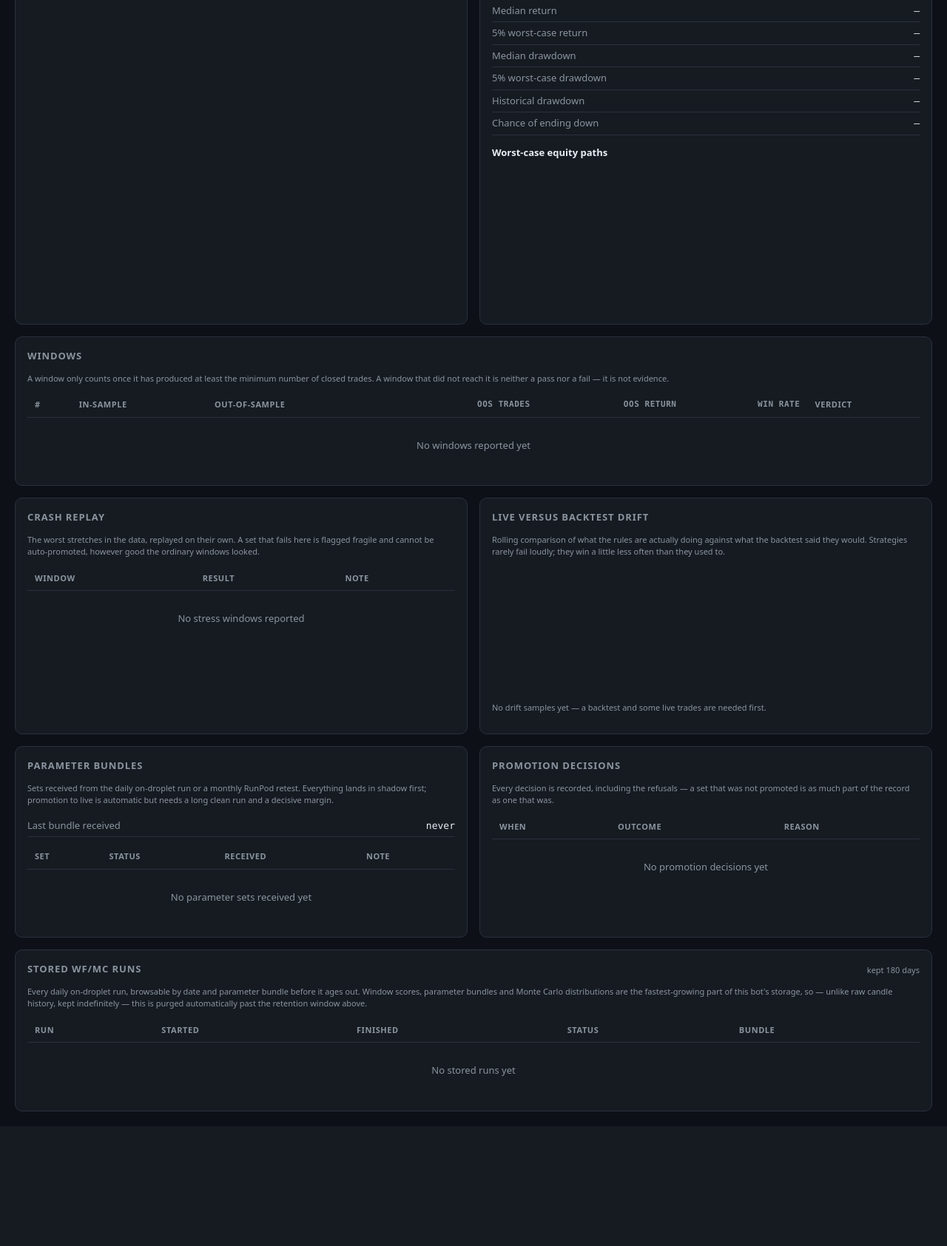
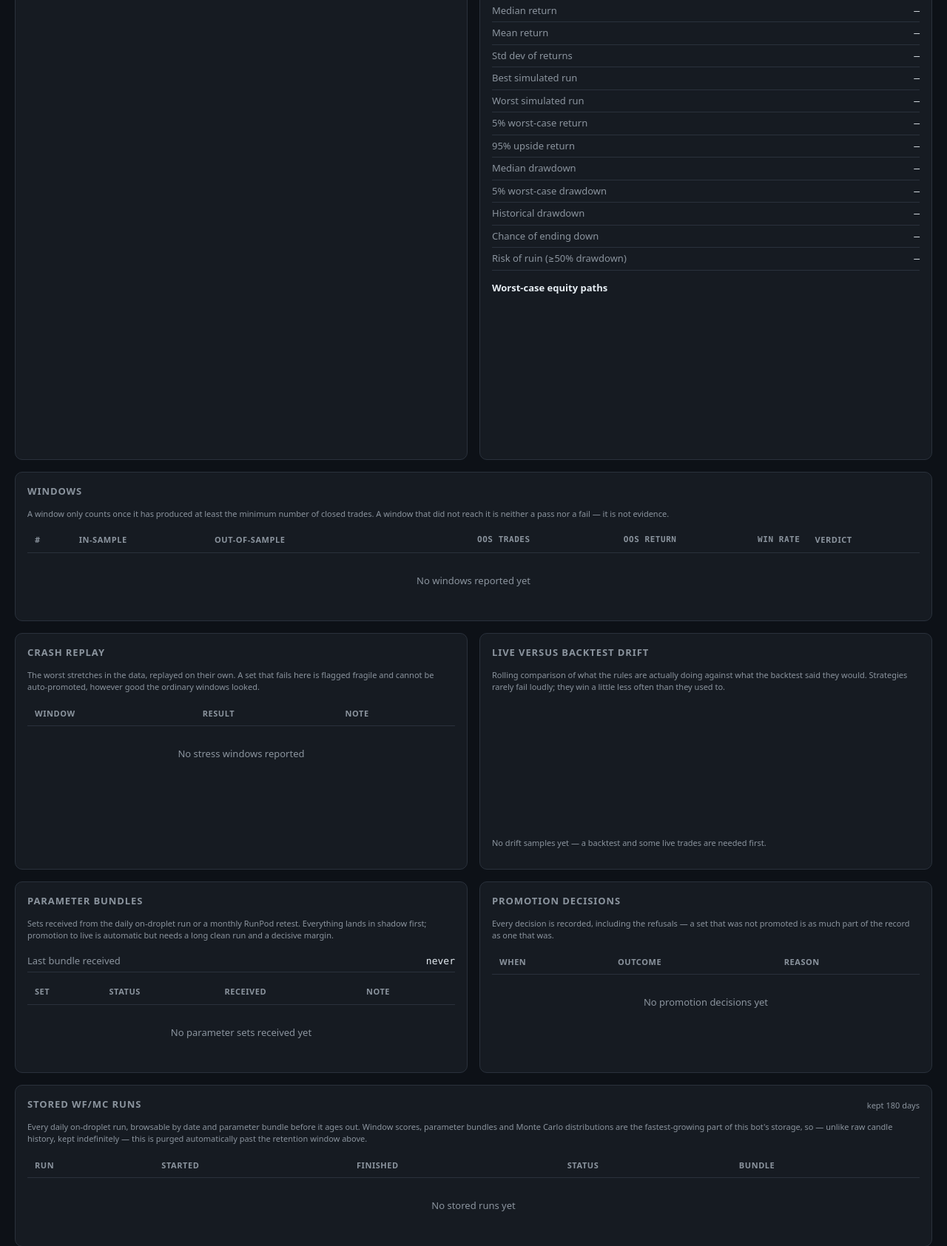
Before and after one commit to blackwilliamt-svg/RegimeFox, a Flask app: page /walkforward in a window 1280 px wide. Shown: the part 883-2568 px from the top of the page at 74% size. Before the commit the page ends 2386 px from the top, so only its background shows below. Run offline with Flask 3, Linux system fonts and the light colour scheme; the visitor is signed in with stand-in values (Sample User, id 1); data comes from the database, SQL or seed files in the repository; data that the repository does not hold is empty; a map, chart or similar area stays blank; parts of the project's set-up code (start-up, migrations or seed data) failed here and were passed over.

Commit message:
Monte Carlo dashboard numeric detail panel
The walk-forward dashboard's Monte Carlo panel already carried the two
numbers position sizing actually reads (median/5%-worst-case return and
drawdown), but the rest of the distribution the simulation computes -
spread, tails, best/worst outcome - was invisible.

- solopt/montecarlo.py: MonteCarloResult gains stdev_return, best_return,
  worst_return (mean_return, p95_return and risk_of_ruin were already
  computed but never reached the summary/UI - now they do).
- solbot/web/templates/walkforward.html + static/app.js: six new rows in
  the Monte Carlo panel - mean return, std dev of returns, best/worst
  simulated run, 95% upside return, and risk of ruin - alongside the
  existing median/5%-worst-case/drawdown/loss-probability numbers.
- tests/test_optimizer.py: asserts worst <= p5 <= median <= p95 <= best
  brackets correctly and the new fields survive summary().

Verified live in-browser: all six new rows render with no console errors.
Full suite: 537 tests passing.

Co-Authored-By: Claude Sonnet 5 <noreply@anthropic.com>

```diff
--- a/solbot/web/static/app.js
+++ b/solbot/web/static/app.js
@@ -463,11 +463,17 @@
     if (!mc) return;
     mcData = mc;
     setText("mcMedianReturn", signedPct(mc.median_return, 2));
+    setText("mcMeanReturn", signedPct(mc.mean_return, 2));
+    setText("mcStdevReturn", pctText(mc.stdev_return, 2));
+    setText("mcBestReturn", signedPct(mc.best_return, 2));
+    setText("mcWorstReturn", signedPct(mc.worst_return, 2));
     setText("mcP5Return", signedPct(mc.p5_return, 2));
+    setText("mcP95Return", signedPct(mc.p95_return, 2));
     setText("mcMedianDd", pctText(mc.median_max_drawdown, 2));
     setText("mcP5Dd", pctText(mc.p5_max_drawdown, 2));
     setText("mcHistoricalDd", pctText(mc.historical_max_drawdown, 2));
     setText("mcLossProb", pctText(mc.probability_of_loss, 1));
+    setText("mcRuinProb", pctText(mc.risk_of_ruin, 2));
     setText("wfP5Drawdown", pctText(mc.p5_max_drawdown, 1));
     var exec = mc.execution || {};
     setText("mcSource", (mc.iterations || 0).toLocaleString() + " runs · " +
--- a/solbot/web/templates/walkforward.html
+++ b/solbot/web/templates/walkforward.html
@@ -92,11 +92,17 @@
     </p>
     <canvas id="mcChart" style="width:100%;height:220px"></canvas>
     <div class="kv"><span>Median return</span><span id="mcMedianReturn">—</span></div>
+    <div class="kv"><span>Mean return</span><span id="mcMeanReturn">—</span></div>
+    <div class="kv"><span>Std dev of returns</span><span id="mcStdevReturn">—</span></div>
+    <div class="kv"><span>Best simulated run</span><span id="mcBestReturn">—</span></div>
+    <div class="kv"><span>Worst simulated run</span><span id="mcWorstReturn">—</span></div>
     <div class="kv"><span>5% worst-case return</span><span id="mcP5Return">—</span></div>
+    <div class="kv"><span>95% upside return</span><span id="mcP95Return">—</span></div>
     <div class="kv"><span>Median drawdown</span><span id="mcMedianDd">—</span></div>
     <div class="kv"><span>5% worst-case drawdown</span><span id="mcP5Dd">—</span></div>
     <div class="kv"><span>Historical drawdown</span><span id="mcHistoricalDd">—</span></div>
     <div class="kv"><span>Chance of ending down</span><span id="mcLossProb">—</span></div>
+    <div class="kv"><span>Risk of ruin (&ge;50% drawdown)</span><span id="mcRuinProb">—</span></div>
     <h3 style="font-size:13px;margin:14px 0 6px">Worst-case equity paths</h3>
     <canvas id="mcPathsChart" style="width:100%;height:200px"></canvas>
   </div>
```
Also changed, not shown: solopt/montecarlo.py (+9 -0 lines), tests/test_optimizer.py (+9 -0 lines).
